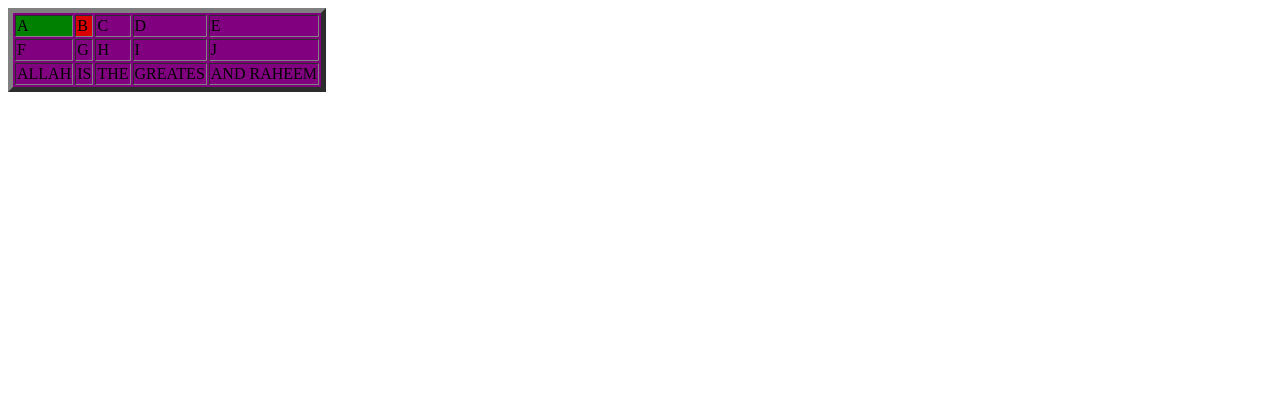
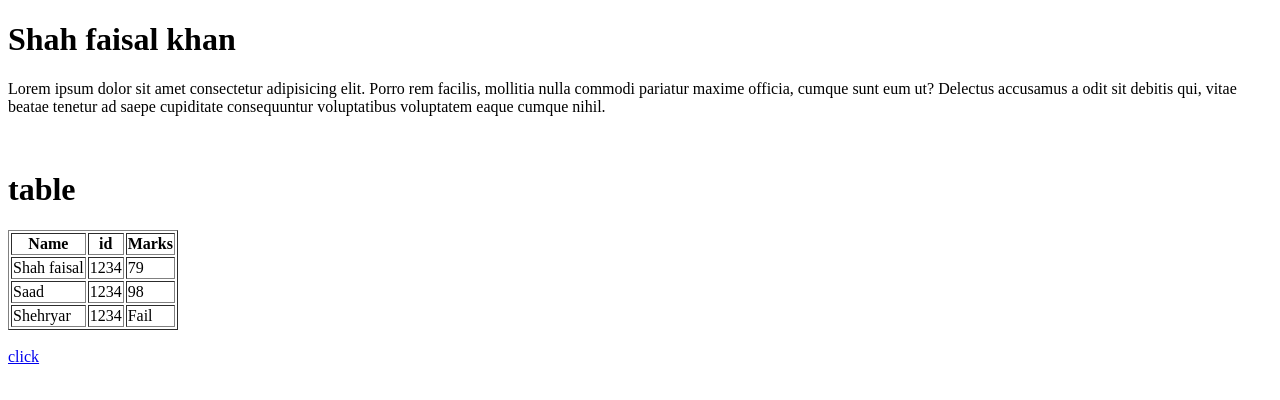
Before and after one commit to shahfaisal1122/task1, a plain HTML site: page index.html in a window 1280 px wide. Drawn offline with Linux system fonts and the light colour scheme.

Commit message:
Update index.html

```diff
--- a/index.html
+++ b/index.html
@@ -1,38 +1,43 @@
 <!DOCTYPE html>
-<html>
+<html lang="en">
+<head>
+    <meta charset="UTF-8">
+    <meta http-equiv="X-UA-Compatible" content="IE=edge">
+    <meta name="viewport" content="width=device-width, initial-scale=1.0">
+    <title>Document</title>
+</head>
+<body>
+    <h1>Shah faisal khan</h1>
+    <p>Lorem ipsum dolor sit amet consectetur adipisicing elit. Porro rem facilis, mollitia nulla commodi pariatur maxime officia, cumque sunt eum ut? Delectus accusamus a odit sit debitis qui, vitae beatae tenetur ad saepe cupiditate consequuntur voluptatibus voluptatem eaque cumque nihil.</p>
+    <br>
+    <h1>table</h1>
+    <table border="1">
+        <tr>
+            <th>Name</th>
+            <th>id</th>
+            <th>Marks</th>
+        </tr>
+        <tr>
+            <td>Shah faisal</td>
+            <td>1234</td>
+            <td>79</td>
+        </tr>
+        <tr>
+            <td>Saad</td>
+            <td>1234</td>
+            <td>98</td>
+        </tr>
+        <tr>
+            <td>Shehryar</td>
+            <td>1234</td>
+            <td>Fail</td>
+        </tr>
 
-<head>
-	<title>fisrt program</title>
-</head>
 
-<body>
-	<table border="5" bgcolor="purple">
-
-		<tr>
-			<td bgcolor="green">A</td>
-			<td bgcolor="dark">B</td>
-			<td>C</td>
-			<td>D</td>
-			<td>E</td>
-		</tr>
-
-		<tbody>
-			<tr>
-				<td>F</td>
-				<td>G</td>
-				<td>H</td>
-				<td>I</td>
-				<td>J</td>
-			</tr>
-		</tbody>
-		<tr>
-			<td>ALLAH</td>
-			<td>IS</td>
-			<td>THE </td>
-			<td>GREATES</td>
-			<td>AND RAHEEM</td>
-		</tr>
-	</table>
+    </table>
+    <br>
+    <a href="https://www.google.com">click</a>
+    <br>
+    <img src="" alt="">
 </body>
-
 </html>
```
